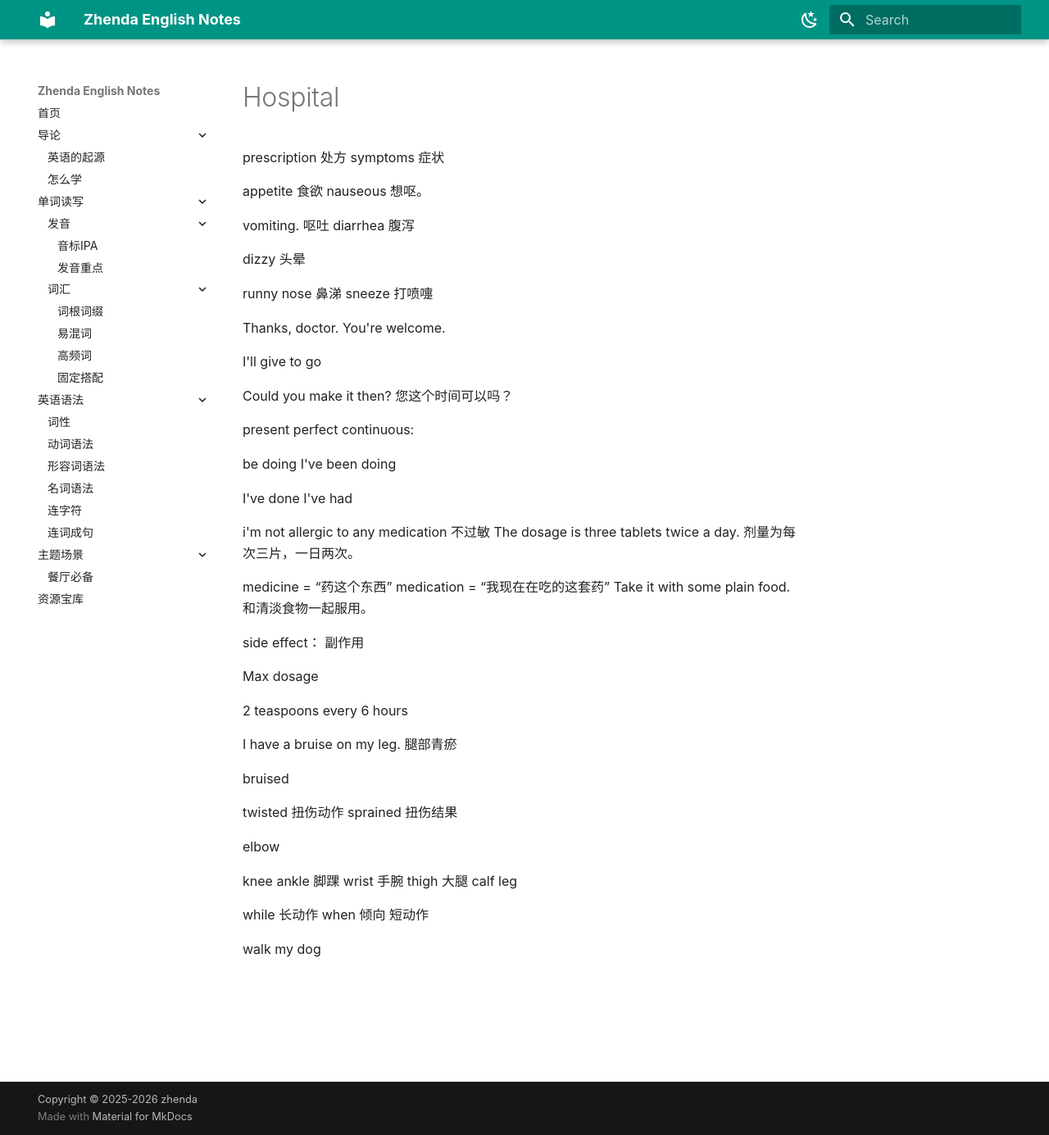
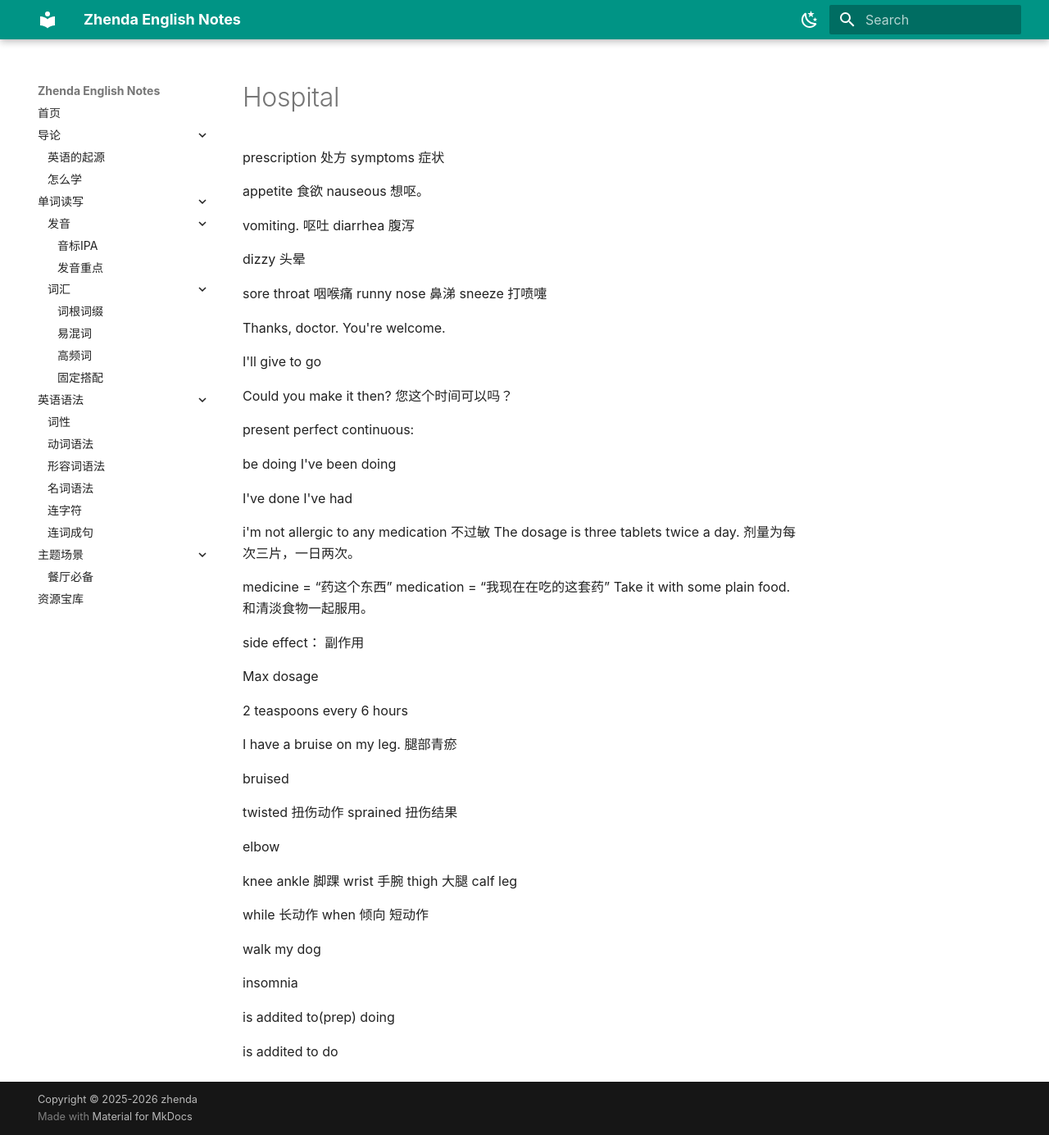
Before and after one commit to zhenda-hub/english-note, an MkDocs documentation site: the page built from docs/topics/hospital.md, in a window 1280 px wide and 1385 px high. Shown: the whole window at 82% size. Built offline with MkDocs 1.6.1 and Material for MkDocs 9.7.7, drawn with Linux system fonts in a browser that asks for light colours; plug-ins that fetch from the network failed and are left out.

Commit message:
Update hospital.md

```diff
--- a/docs/topics/hospital.md
+++ b/docs/topics/hospital.md
@@ -6,12 +6,12 @@ symptoms 症状
 appetite 食欲
 nauseous 想呕。
 
-
 vomiting. 呕吐
 diarrhea 腹泻
 
 dizzy 头晕
 
+sore throat  咽喉痛
 runny nose 鼻涕
 sneeze 打喷嚏
 
@@ -83,3 +83,12 @@ when 倾向 短动作
 
 
 walk my dog
+
+
+
+insomnia
+
+
+is addited to(prep) doing
+
+is addited to do
```
